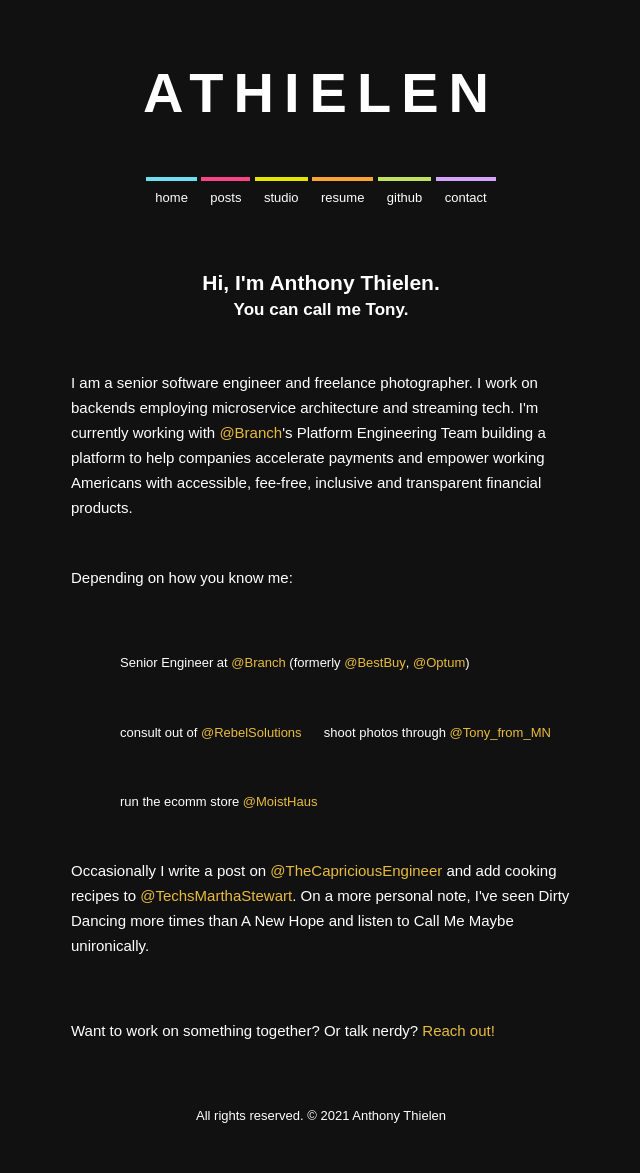
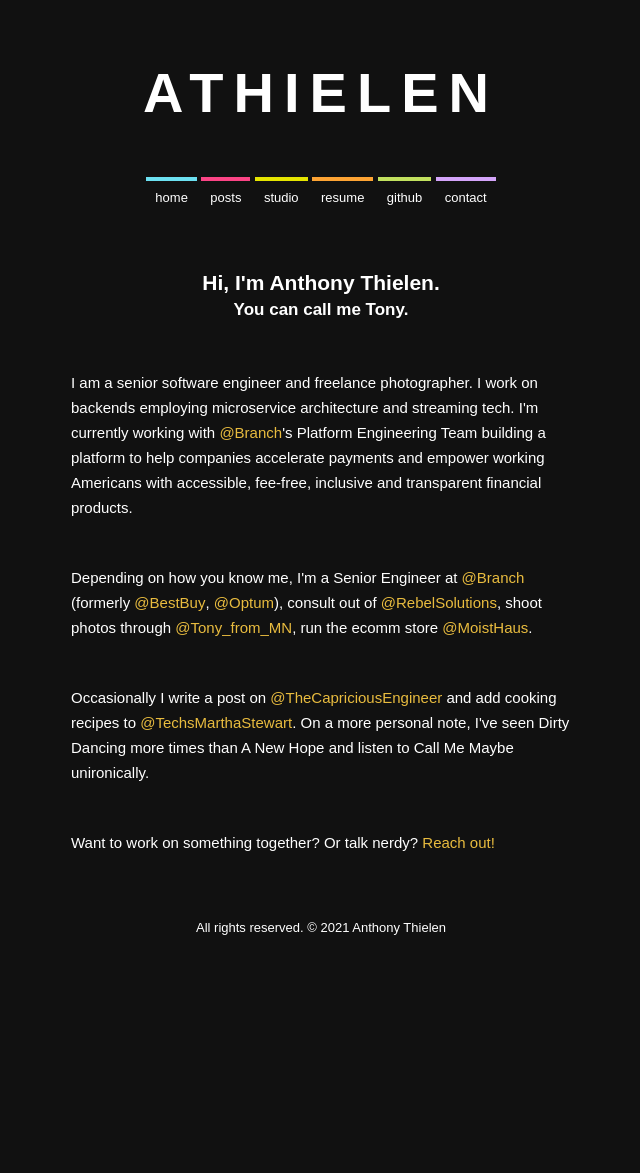
Before and after one commit to athielen/athielen.github.io, a Jekyll site: the page built from index.html, in a window 1280 px wide. Shown: the whole page, without its empty margins (319-959 px from the left). Built offline with Jekyll 4.4.1, drawn with Linux system fonts in a browser that asks for light colours; after the commit the page ends 985 px from its top, so only the background shows below that.

Commit message:
Update index.html

```diff
--- a/index.html
+++ b/index.html
@@ -17,14 +17,11 @@
         </p>
 
         <p>
-          Depending on how you know me:
-          	<ul>
-			 	<li>Senior Engineer at <a class="web-links" href="https://twitter.com/branch">@Branch</a> (formerly <a class="web-links" href="https://twitter.com/BestBuy">@BestBuy</a>, <a class="web-links" href="https://mobile.twitter.com/optum">@Optum</a>)</li>
-			  	<li>consult out of <a class="web-links" href="http://rebelsolutions.io">@RebelSolutions</a></li>
-			 	<li>shoot photos through <a class="web-links" href="http://studio.anthonythielen.com">@Tony_from_MN</a></li>
-			  	<li>run the ecomm store <a class="web-links" href="http://moisthaus.com">@MoistHaus</a></li>
-			</ul>
-			Occasionally I write a post on <a class="web-links" href="https://blog.anthonythielen.com/">@TheCapriciousEngineer</a> and add cooking recipes to <a class="web-links" href="https://recipes.anthonythielen.com/">@TechsMarthaStewart</a>.       On a more personal note, I've seen Dirty Dancing more times than A New Hope and listen to Call Me Maybe unironically.
+          Depending on how you know me, I'm a Senior Engineer at <a class="web-links" href="https://twitter.com/branch">@Branch</a> (formerly <a class="web-links" href="https://twitter.com/BestBuy">@BestBuy</a>, <a class="web-links" href="https://mobile.twitter.com/optum">@Optum</a>), consult out of <a class="web-links" href="http://rebelsolutions.io">@RebelSolutions</a>, shoot photos through <a class="web-links" href="http://studio.anthonythielen.com">@Tony_from_MN</a>, run the ecomm store <a class="web-links" href="http://moisthaus.com">@MoistHaus</a>.
+        </p>
+
+        <p>
+			   Occasionally I write a post on <a class="web-links" href="https://blog.anthonythielen.com/">@TheCapriciousEngineer</a> and add cooking recipes to <a class="web-links" httpsref="https://recipes.anthonythielen.com/">@TechsMarthaStewart</a>. On a more personal note, I've seen Dirty Dancing more times than A New Hope and listen to Call Me Maybe unironically.
         </p>
 
 <!--
```
